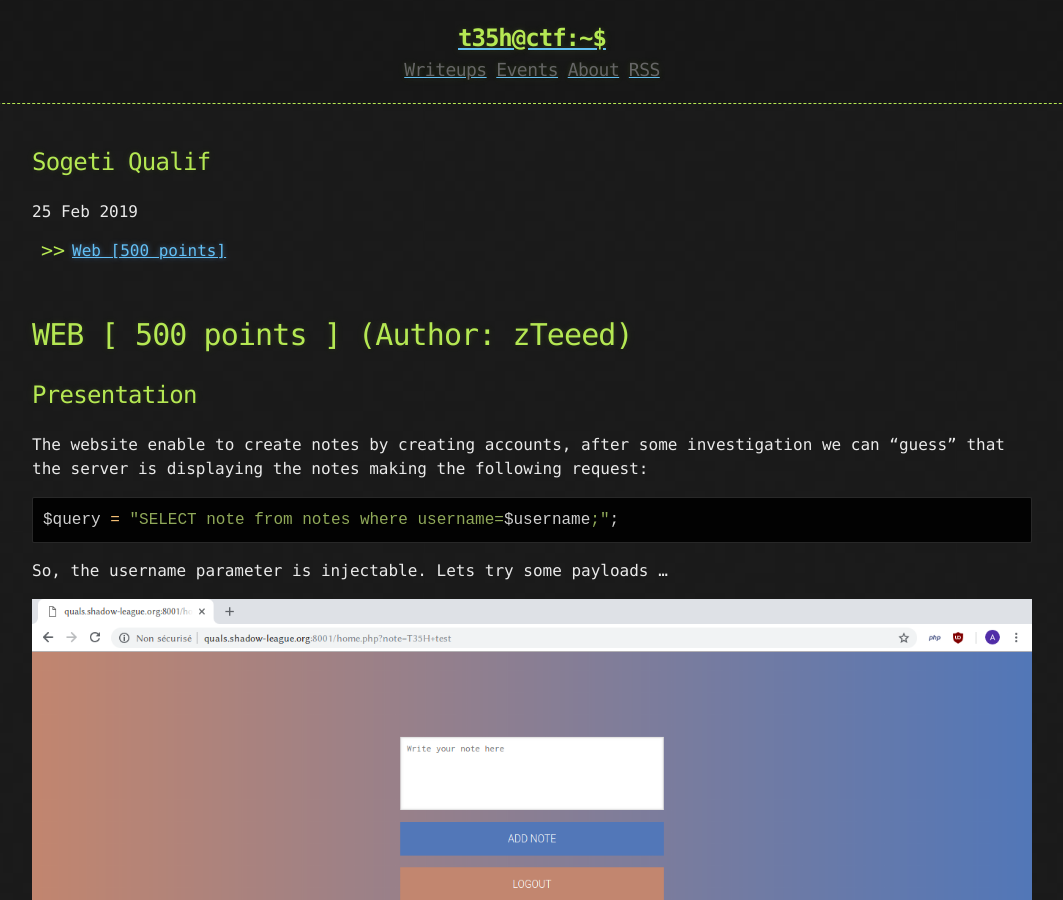
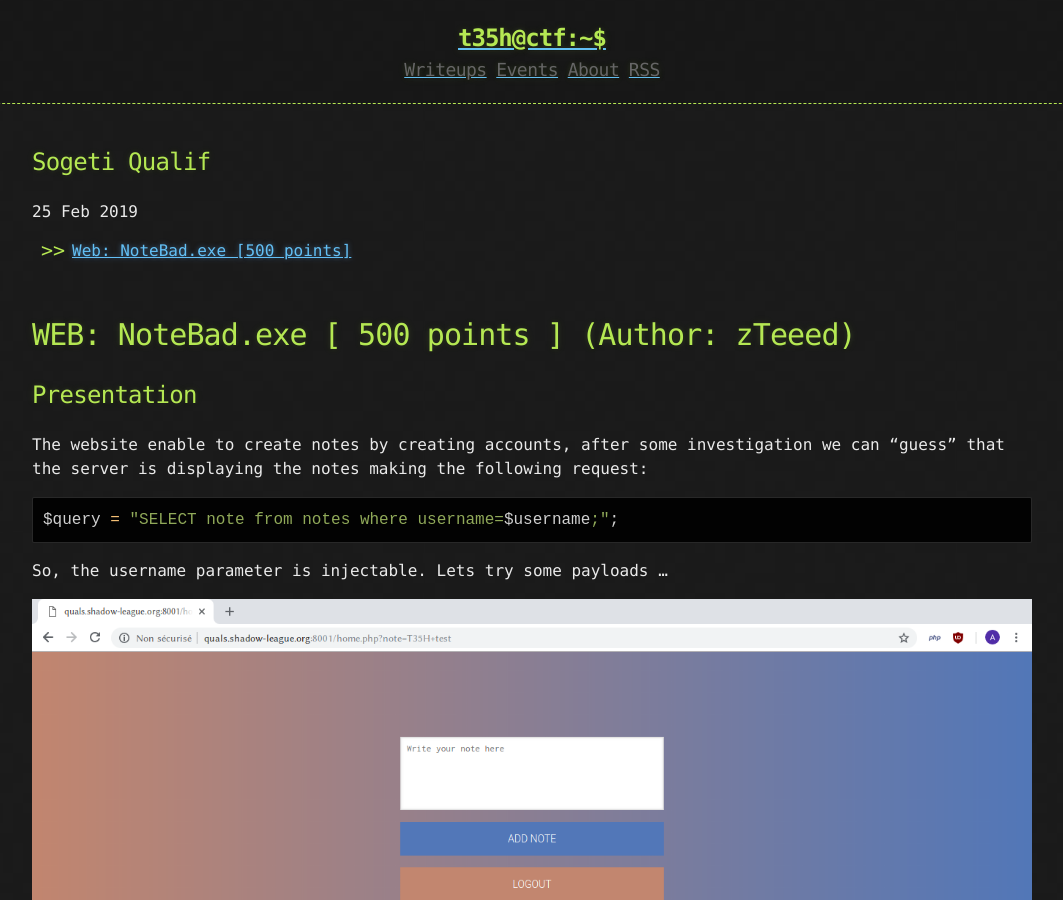
Before and after one commit to team-t35h/team-t35h.github.io, a Jekyll site: the page built from _posts/2019-02-25-Sogeti-Qualif.md, in a window 1280 px wide and 900 px high. Shown: the whole window, without its empty margins (108-1171 px from the left). Built offline with Jekyll 4.4.1, drawn with Linux system fonts in a browser that asks for light colours.

Commit message:
Update challenge name

```diff
--- a/_posts/2019-02-25-Sogeti-Qualif.md
+++ b/_posts/2019-02-25-Sogeti-Qualif.md
@@ -4,11 +4,11 @@ published: true
 ---
 
 <ul style="margin-bottom: 50px">
-  <li><a href="#web">Web [500 points]</a></li>
+  <li><a href="#web">Web: NoteBad.exe [500 points]</a></li>
 </ul>
 
 
-# [](#web)WEB [ 500 points ] (Author: zTeeed)
+# [](#web)WEB: NoteBad.exe [ 500 points ] (Author: zTeeed)
 
 ## [](#presentation)Presentation
 
```
